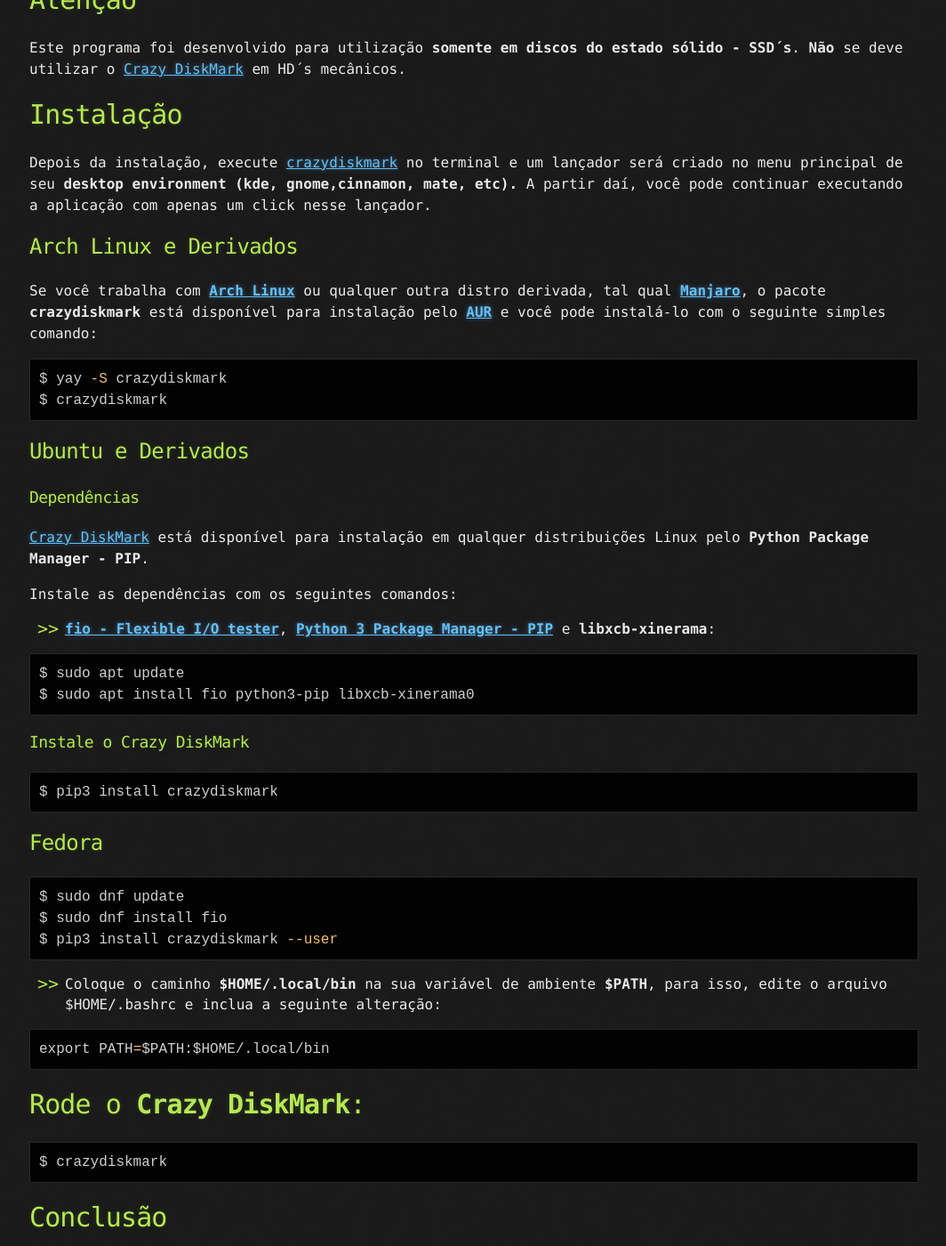
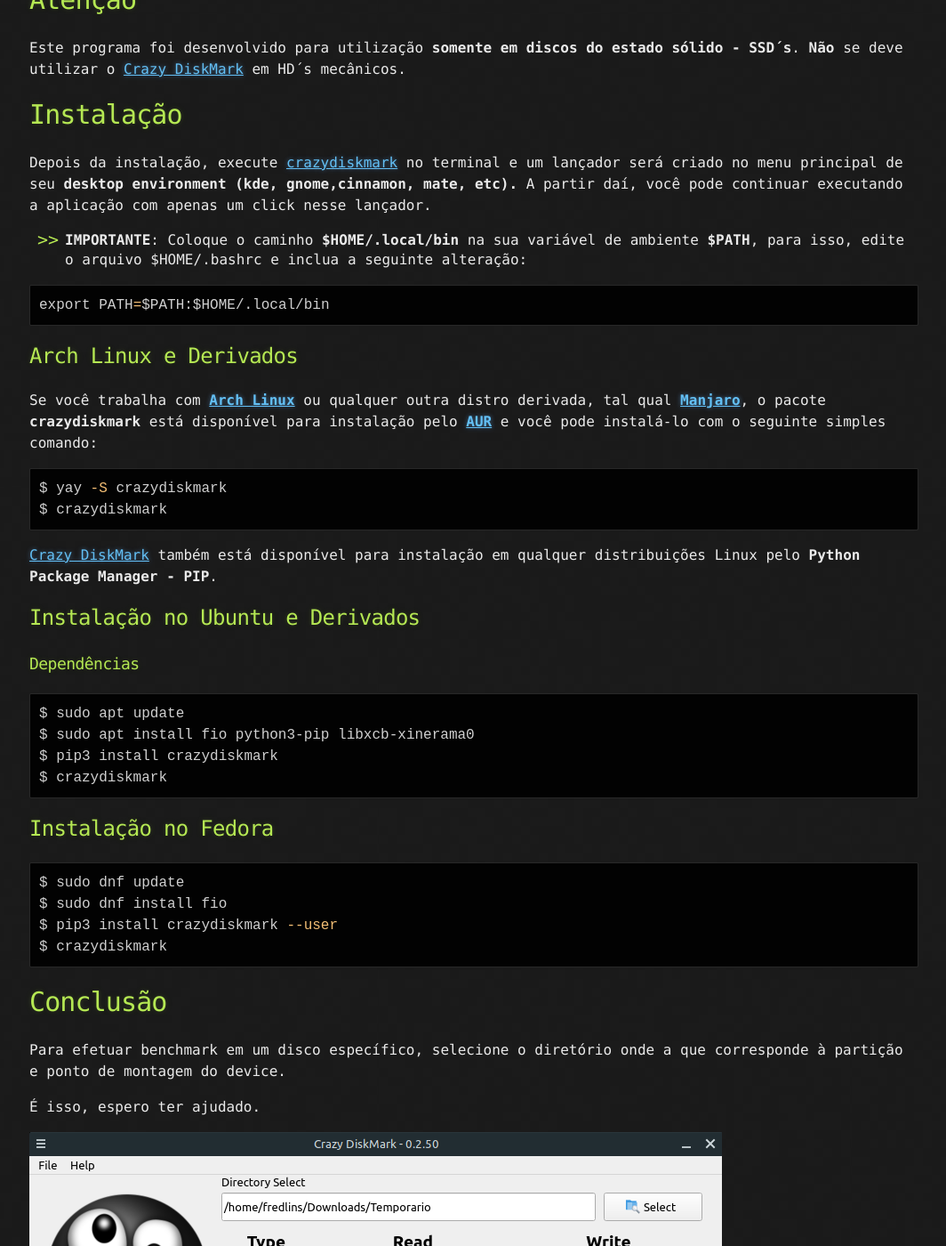
Before and after one commit to fredcox/fredcox.github.io, a Jekyll site: the page built from _posts/2020-08-31-crazydiskmark.md, in a window 1280 px wide and 1400 px high, scrolled down 1049 px. Shown: the whole window at 89% size, without its empty margins (107-1171 px from the left). Built offline with Jekyll 4.4.1, drawn with Linux system fonts in a browser that asks for light colours; comment, search, counter and statistics services are not loaded.

Commit message:
site updated:  Mon Aug 31 05:13:59 PM -03 2020

````diff
--- a/_posts/2020-08-31-crazydiskmark.md
+++ b/_posts/2020-08-31-crazydiskmark.md
@@ -34,6 +34,13 @@ Depois da instalação, execute [crazydiskmark](https://pypi.org/project/crazydi
 criado no menu principal de seu **desktop environment (kde, gnome,cinnamon, mate, etc).** A partir daí, você pode continuar
 executando a aplicação com apenas um click nesse lançador.
 
+- **IMPORTANTE**: Coloque o caminho **$HOME/.local/bin** na sua variável de ambiente **$PATH**, para isso, edite o arquivo
+$HOME/.bashrc e inclua a seguinte alteração:
+
+```shell
+export PATH=$PATH:$HOME/.local/bin
+```
+
 ## Arch Linux e Derivados
 
 Se você trabalha com **[Arch Linux](https://www.archlinux.org/)** ou qualquer outra distro derivada, tal qual
@@ -45,48 +52,26 @@ $ yay -S crazydiskmark
 $ crazydiskmark
 ```
 
-## Ubuntu e Derivados
+[Crazy DiskMark](https://pypi.org/project/crazydiskmark/) também está disponível para instalação em qualquer distribuições Linux
+pelo **Python Package Manager - PIP**.
+
+## Instalação no Ubuntu e Derivados
 
 ### Dependências
-
-[Crazy DiskMark](https://pypi.org/project/crazydiskmark/) está disponível para instalação em qualquer distribuições Linux
-pelo **Python Package Manager - PIP**.
-
-Instale as dependências com os seguintes comandos:
-
-- **[fio - Flexible I/O tester](https://fio.readthedocs.io/en/latest/fio_doc.html)**, **[Python 3 Package
-Manager - PIP](https://pypi.org/)** e **libxcb-xinerama**:
 
 ```shell
 $ sudo apt update
 $ sudo apt install fio python3-pip libxcb-xinerama0
+$ pip3 install crazydiskmark
+$ crazydiskmark
 ```
 
-### Instale o Crazy DiskMark
-
-```shell
-$ pip3 install crazydiskmark
-```
-
-## Fedora
+## Instalação no Fedora
 
 ```shell
 $ sudo dnf update
 $ sudo dnf install fio
 $ pip3 install crazydiskmark --user
-```
-
-
-- Coloque o caminho **$HOME/.local/bin** na sua variável de ambiente **$PATH**, para isso, edite o arquivo
-$HOME/.bashrc e inclua a seguinte alteração:
-
-```shell
-export PATH=$PATH:$HOME/.local/bin
-```
-
-# Rode o **Crazy DiskMark**:
-
-```shell
 $ crazydiskmark
 ```
 
````
